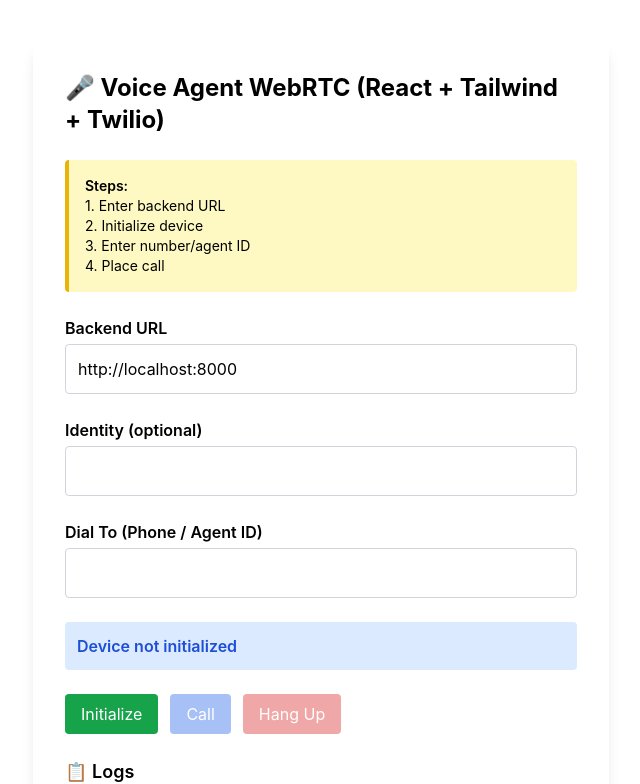
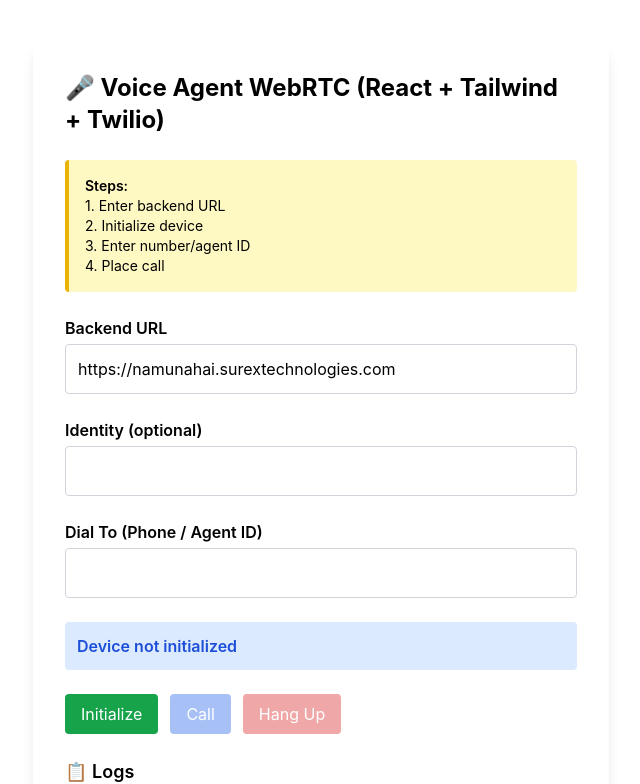
Before and after one commit to subramanyamrekhandar/twilio_sdk_react, a React (Create React App) app: page / in a window 1280 px wide. Shown: the top 784 px of the page, without its empty margins (319-959 px from the left). Built offline with nearby package versions, Linux system fonts and the light colour scheme.

Commit message:
just replaced backend url

```diff
--- a/src/VoiceClient.jsx
+++ b/src/VoiceClient.jsx
@@ -2,7 +2,7 @@ import { useState, useRef } from "react";
 import { Device } from "@twilio/voice-sdk";
 
 export default function VoiceClient() {
-  const [backendUrl, setBackendUrl] = useState("http://localhost:8000");
+  const [backendUrl, setBackendUrl] = useState("https://namunahai.surextechnologies.com");
   const [identity, setIdentity] = useState("");
   const [dialTo, setDialTo] = useState("");
   const [status, setStatus] = useState("Device not initialized");
```
